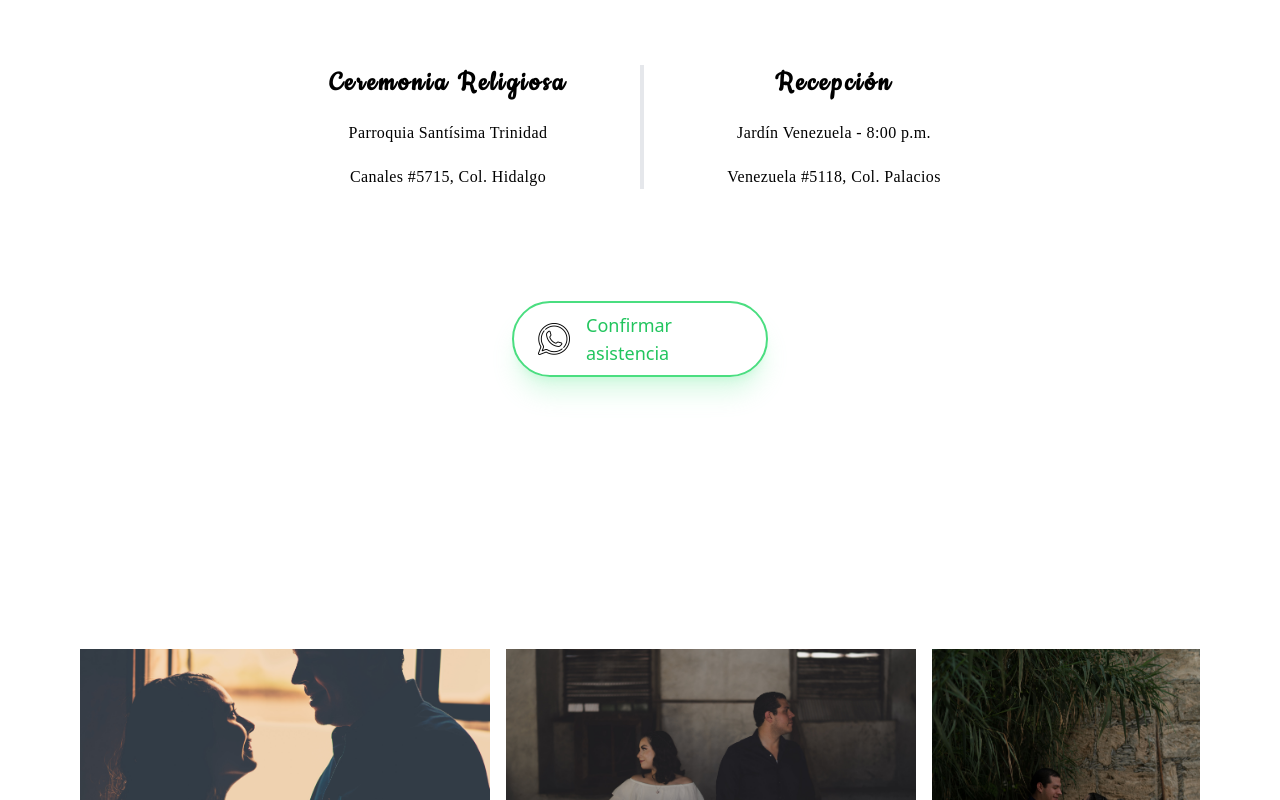
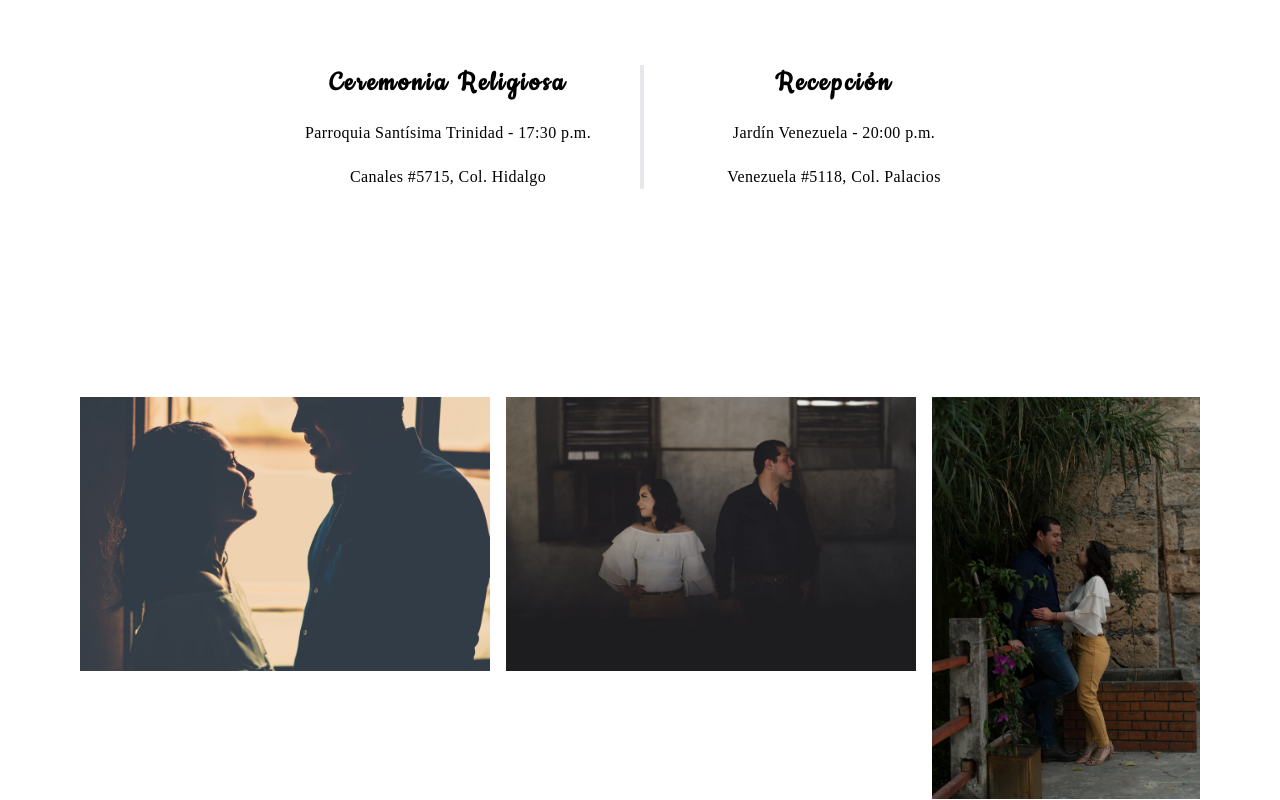
Before and after one commit to rodorce/jonathan-eva-wedding-page, a React (Create React App) app: page / in a window 1280 px wide. Shown: the part 4780-5580 px from the top of the page. Built offline with nearby package versions, Linux system fonts and the light colour scheme; some icons are missing.

Commit message:
Add schedule for ceremony

```diff
--- a/src/components/InvitationDate.js
+++ b/src/components/InvitationDate.js
@@ -27,7 +27,7 @@ const InvitationDate = () => {
                 className="font-medium text-md mt-5 tracking-wide text-center font-Playfair"
                 data-aos="fade-in"
               >
-                Parroquia Santísima Trinidad
+                Parroquia Santísima Trinidad - 17:30 p.m.
               </h6>
               <h6 className="font-medium text-md mt-5 tracking-wide text-center font-Playfair">
                 Canales #5715, Col. Hidalgo
@@ -44,7 +44,7 @@ const InvitationDate = () => {
                 className="font-medium text-md mt-5 tracking-wide text-center font-Playfair"
                 data-aos="fade-in"
               >
-                Jardín Venezuela - 8:00 p.m.
+                Jardín Venezuela - 20:00 p.m.
               </h6>
               <h6
                 className="font-medium text-md mt-5 tracking-wide text-center font-Playfair"
@@ -54,14 +54,6 @@ const InvitationDate = () => {
               </h6>
             </div>
           </div>
-          <div className="flex flex-col justify-center lg:pt-4 py-16">
-            <a href="https://wa.me/5218672041076/?text=Hola%2C+confirmo+mi+asistencia+al+evento.">
-              <div class="text-lg cursor cursor-pointer flex flex-row justify-center items-center lg:mx-64 lg:mt-24 mt-8 px-6 py-2 transition-colors duration-300 border-2 rounded-full shadow-xl text-green-500 border-green-400 shadow-green-300/30 hover:bg-green-500 hover:text-pink-100">
-                <img src={whatsapp} className="h-8 pr-4" />
-                Confirmar asistencia
-              </div>
-            </a>
-          </div>
         </div>
       </div>
     </>
--- a/src/components/OurTradition.js
+++ b/src/components/OurTradition.js
@@ -1,10 +1,11 @@
 import { ArrowRight, Gift, Mail, MailOpened, MoneySquare } from "iconoir-react";
 import cubrebocas from "../photos/cubrebocas.svg";
+import whatsapp from "../photos/whatsapp.png";
 import React from "react";
 
 const OurTradition = () => {
   return (
-    <div className="lg:p-32 p-8" id="tradicion">
+    <div className="lg:p-32 p-8 mb-16" id="tradicion">
       <MailOpened
         className="font-semibold lg:text-8xl text-6xl font-Oswald tracking-wider text-center text-pink-400 mx-auto mb-10"
         data-aos="fade-down"
@@ -28,8 +29,15 @@ const OurTradition = () => {
         <span className="lg:text-4xl font-Oswald">=</span>
         <span className="lg:text-4xl font-Playfair mx-5">¡Gracias!</span>
       </div>
-
-      <div className="flex flex-col w-full justify-center pt-24">
+      <div className="flex flex-col justify-center lg:pt-4 py-16">
+        <a href="https://wa.me/5218672041076/?text=Hola%2C+confirmo+mi+asistencia+al+evento.">
+          <div class="text-lg cursor cursor-pointer flex flex-row justify-center items-center lg:mx-64 lg:mt-12 mt-2 px-6 py-2 transition-colors duration-300 border-2 rounded-full shadow-xl text-green-500 border-green-400 shadow-green-300/30 hover:bg-green-500 hover:text-pink-100">
+            <img src={whatsapp} className="h-8 pr-4" />
+            Confirmar asistencia
+          </div>
+        </a>
+      </div>
+      <div className="flex flex-col w-full justify-center">
         <h4
           className="font-medium text-2xl text-center font-Playfair pb-4"
           data-aos="fade-in"
@@ -39,7 +47,7 @@ const OurTradition = () => {
         <img
           src={cubrebocas}
           alt="cubrebocas"
-          className="mx-auto w-48"
+          className="mx-auto w-28"
           data-aos="fade-in"
         />
       </div>
```
